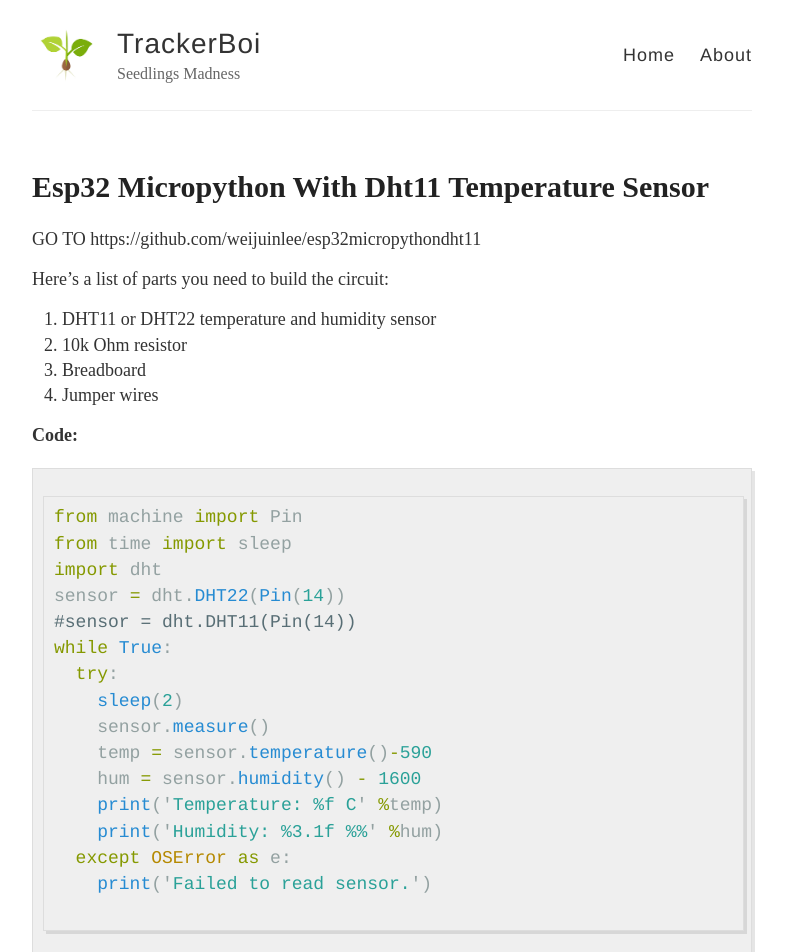
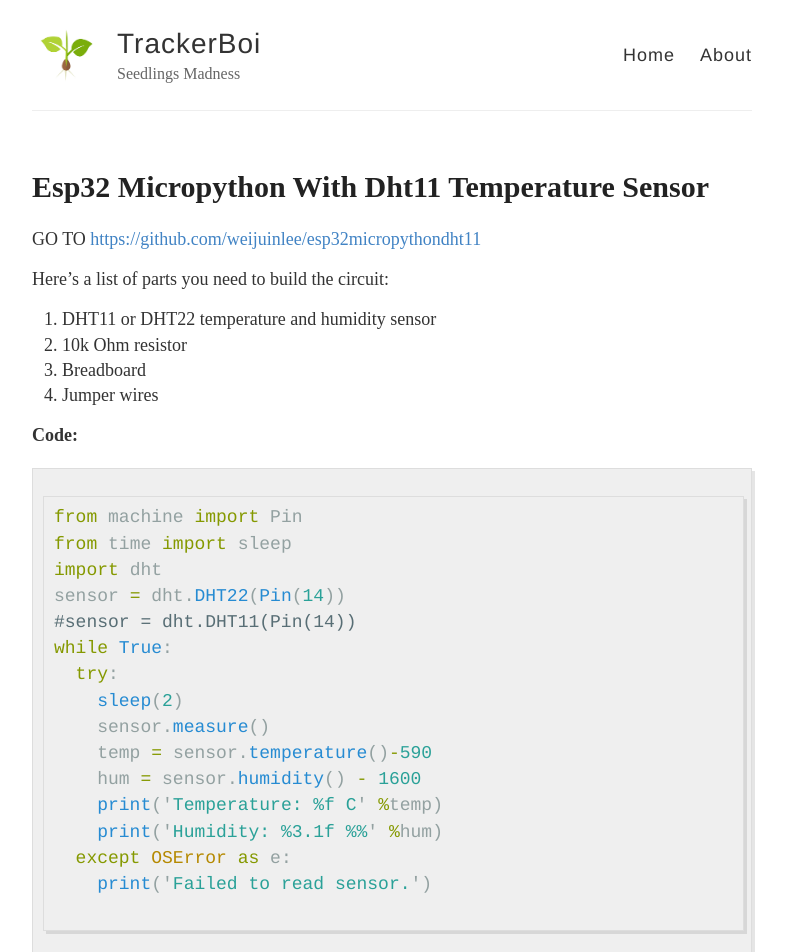
Before and after one commit to Jasperabez/TrackerBoi, a Jekyll site: the page built from _posts/2019-11-09-ESP32-Micropython-with-DHT11-Temperature-Sensor.md, in a window 1280 px wide and 1400 px high. Shown: the top 952 px of the window, without its empty margins (248-1034 px from the left). Built offline with Jekyll 4.4.1, drawn with Linux system fonts in a browser that asks for light colours; our own code applies the rules of GitHub Pages for plain Markdown files; some of the changed lines change nothing that is shown; grey boxes are pictures that could not be loaded.

Commit message:
edited content and removed images

````diff
--- a/_posts/2019-11-09-ESP32-Micropython-with-DHT11-Temperature-Sensor.md
+++ b/_posts/2019-11-09-ESP32-Micropython-with-DHT11-Temperature-Sensor.md
@@ -1,4 +1,4 @@
-GO TO https://github.com/weijuinlee/esp32micropythondht11
+GO TO <a href="https://github.com/weijuinlee/esp32micropythondht11">https://github.com/weijuinlee/esp32micropythondht11</a>
 
 Here’s a list of parts you need to build the circuit:
  1. DHT11 or DHT22 temperature and humidity sensor
@@ -26,8 +26,3 @@
     print('Failed to read sensor.')
 
 ```
-**Circuit:**
-![Images](images/dht11.jpeg)
-
-**Console:**
-<img src="images/vscode.png" width="100%">
````
